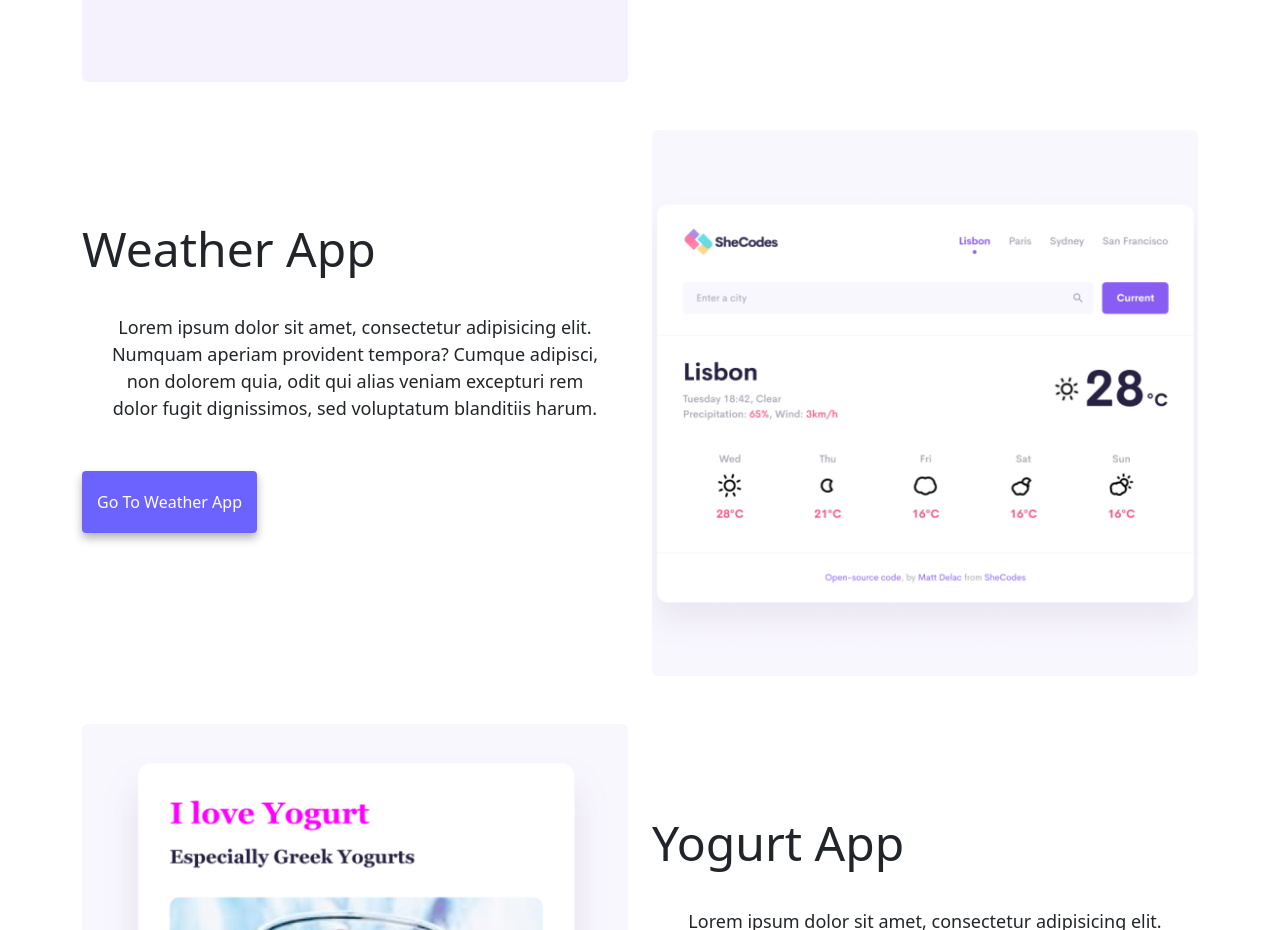
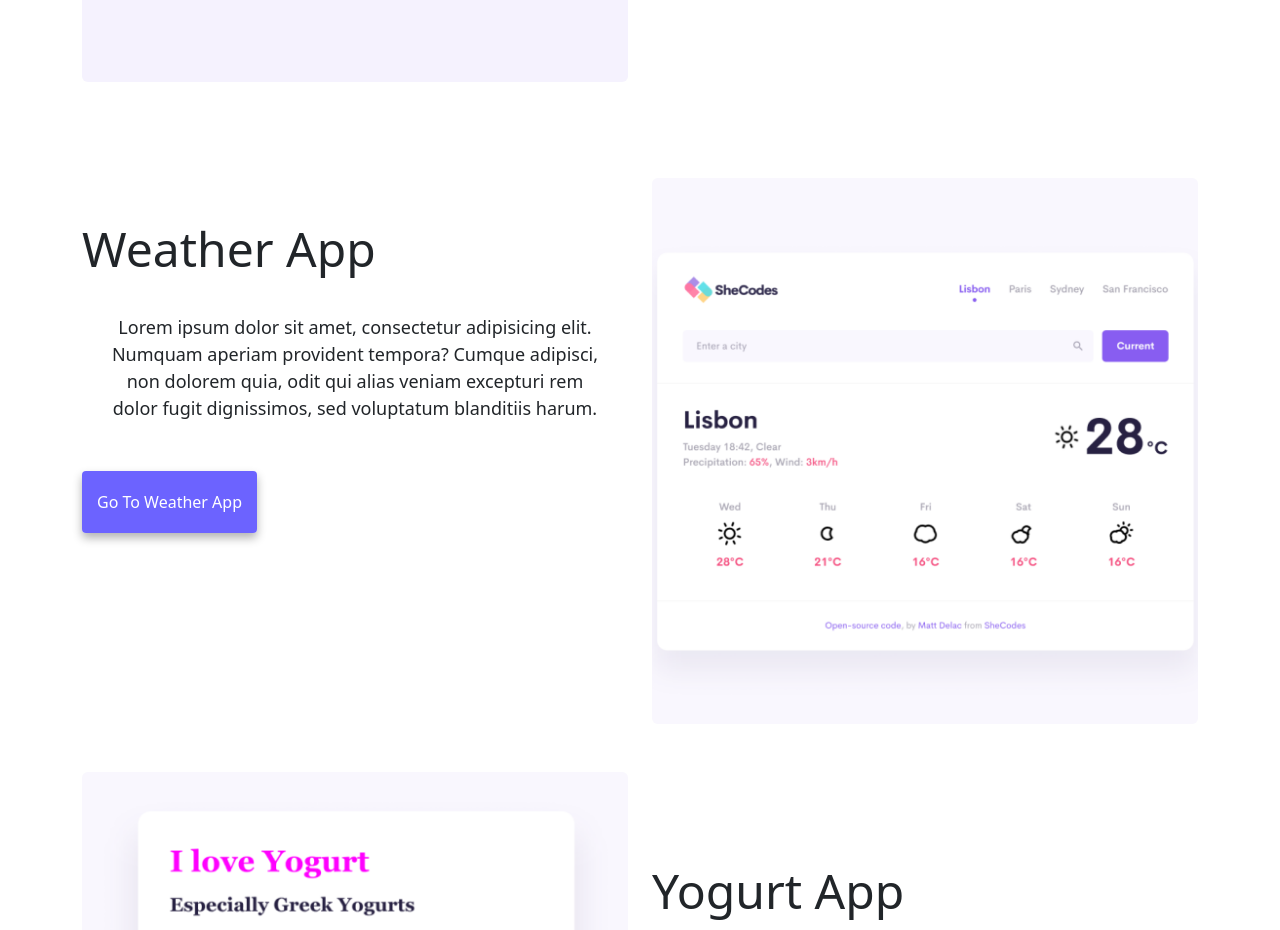
Before and after one commit to NeelamK1990/Advanced-Tools, a plain HTML site: page index.html in a window 1280 px wide. Shown: the part 940-1870 px from the top of the page. Drawn offline with nearby package versions, Linux system fonts and the light colour scheme; files whose address does not match are found by name.

Commit message:
Update index.html

```diff
--- a/index.html
+++ b/index.html
@@ -121,7 +121,7 @@
         <div class="col-sm-6">
           <img
             src="images//weather.png"
-            class="img-fluid rounded d-none d-sm-block"
+            class="img-fluid rounded mt-5 d-none d-sm-block"
             alt="Weather project"
           />
         </div>
```
